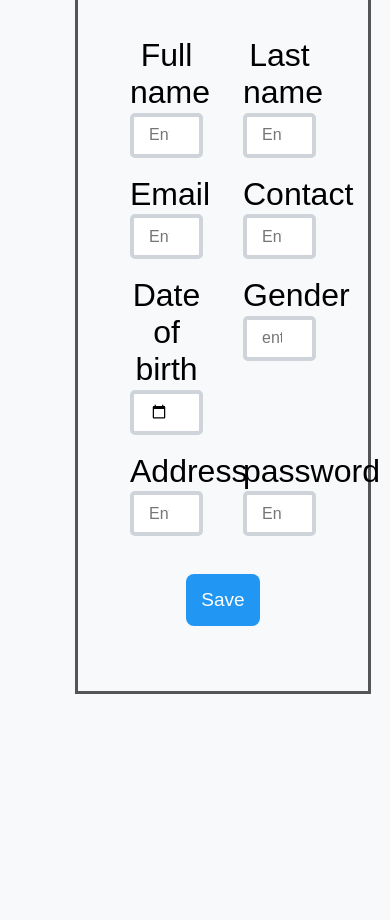
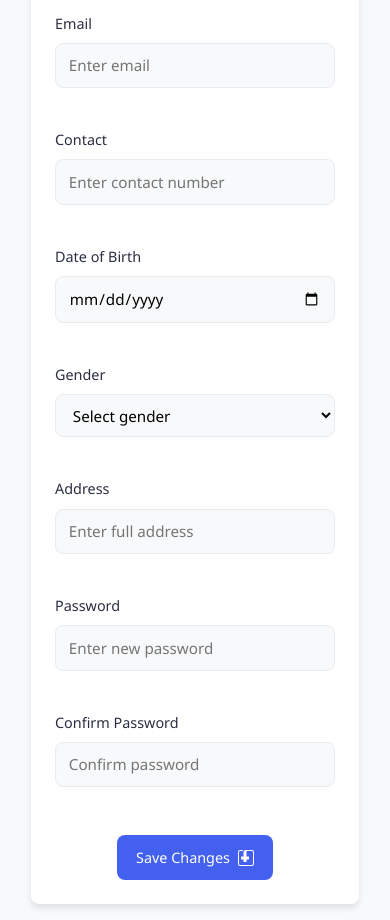
Before and after one commit to Pythonproject18/Clock-Chat, a Django app: template CLOCK_CHAT/templates/adminuser/admin_profile/admin_profile_update.html in a window 390 px wide. Shown: the part 551-1471 px from the top of the page. Before the commit the page ends 1245 px from the top, so only its background shows below. Run offline with Django 5.2, Linux system fonts and the light colour scheme; the template is opened without the code that fills it, so the values that code supplies are empty; some libraries are stand-ins or nearby versions.

Commit message:
admin_profile_update ui with complete responsive

```diff
--- a/CLOCK_CHAT/templates/adminuser/admin_profile/admin_profile_update.html
+++ b/CLOCK_CHAT/templates/adminuser/admin_profile/admin_profile_update.html
@@ -5,263 +5,364 @@
 
 {% block content %}
 <div class="update-container">
-    <div class="form-container">
-        <head>
-           <div class=" form-title">Update Profile</div>
-           <link rel="stylesheet" href="style.css">
-        </head>
+    <div class="form-card">
+        <div class="form-header">
+            <h2 class="form-title">Update Profile</h2>
+            <p class="form-subtitle">Manage your account details</p>
+        </div>
 
         <form class="user-form" action="/admin/profile/update/" method="post" enctype="multipart/form-data">
             {% csrf_token %}
 
-            <div class="profile-pic-container ">
+            <div class="profile-section">
                 <div class="profile-pic-wrapper">
-                <img id="profile-image" class="profile-icon" src="{% static 'images/default-profile.png' %}" alt="Profile Picture">
-                <label for="imageUpload" class="plus-icon"> + </label>
+                    <img id="profile-image" class="profile-icon" src="\static\images\default_avatar.png" alt="Profile Picture">
+                    <label for="imageUpload" class="upload-icon">
+                        <svg xmlns="http://www.w3.org/2000/svg" width="16" height="16" fill="currentColor" viewBox="0 0 16 16">
+                            <path d="M8 4a.5.5 0 0 1 .5.5v3h3a.5.5 0 0 1 0 1h-3v3a.5.5 0 0 1-1 0v-3h-3a.5.5 0 0 1 0-1h3v-3A.5.5 0 0 1 8 4z"/>
+                        </svg>
+                    </label>
                     <input type="file" name="profile_image" id="imageUpload" accept="image/*">
                 </div>
-            <form action="#">
-            <div class="user-details">
-            <div class="input-box">
-              <span class="details">Full name</span>
-              <input type="text" name="full_name" placeholder="Enter full name" >
             </div>
-            <div class="input-box">
-              <span class="details">Last name</span>
-              <input type="text" name="last_name" placeholder="Enter last name">
+
+            <div class="form-grid">
+                <div class="form-group">
+                    <label for="full_name">Full Name</label>
+                    <input type="text" id="full_name" name="full_name" placeholder="Enter full name">
                 </div>
-            <div class="input-box">
-              <span class="details">Email</span>
-              <input type="email" name="email" placeholder="Enter email">
+
+                <div class="form-group">
+                    <label for="last_name">Last Name</label>
+                    <input type="text" id="last_name" name="last_name" placeholder="Enter last name">
                 </div>
-            <div class="input-box">
-              <span class="details">Contact</span>
-              <input type="text" name="contact" placeholder="Enter contact number">
+
+                <div class="form-group">
+                    <label for="email">Email</label>
+                    <input type="email" id="email" name="email" placeholder="Enter email">
                 </div>
-            <div class="input-box">
-              <span slass="details">Date of birth</span>
-              <input type="date" name="dob">
+
+                <div class="form-group">
+                    <label for="contact">Contact</label>
+                    <input type="text" id="contact" name="contact" placeholder="Enter contact number">
                 </div>
-            <div class='input-box'>
-              <span class="details">Gender</span>
-              <input type="text" name="Gender" placeholder="enter gender">
+
+                <div class="form-group">
+                    <label for="dob">Date of Birth</label>
+                    <input type="date" id="dob" name="dob">
                 </div>
-            <div class="input-box">
-              <span class="details">Address</span>
-              <input type="text" name="address" placeholder="Enter address">
+
+                <div class="form-group">
+                    <label for="gender">Gender</label>
+                    <select id="gender" name="gender">
+                        <option value="">Select gender</option>
+                        <option value="male">Male</option>
+                        <option value="female">Female</option>
+                        <option value="other">Other</option>
+                    </select>
                 </div>
-            <div class="input-box">
-                <span class="details">password</span>
-                <input type="text" name="password" placeholder="Enter password">
+
+                <div class="form-group span-2">
+                    <label for="address">Address</label>
+                    <input type="text" id="address" name="address" placeholder="Enter full address">
+                </div>
+
+                <div class="form-group">
+                    <label for="password">Password</label>
+                    <input type="password" id="password" name="password" placeholder="Enter new password">
+                </div>
+
+                <div class="form-group">
+                    <label for="confirm_password">Confirm Password</label>
+                    <input type="password" id="confirm_password" name="confirm_password" placeholder="Confirm password">
                 </div>
             </div>
-            <button type="submit">Save</button>
+
+            <div class="form-actions">
+                <button type="submit" class="submit-btn">
+                    <span>Save Changes</span>
+                    <svg xmlns="http://www.w3.org/2000/svg" width="16" height="16" fill="currentColor" viewBox="0 0 16 16">
+                        <path d="M2 1a1 1 0 0 0-1 1v12a1 1 0 0 0 1 1h12a1 1 0 0 0 1-1V2a1 1 0 0 0-1-1H9.5a1 1 0 0 0-1 1v4.5h2a.5.5 0 0 1 .5.5v2a.5.5 0 0 1-.5.5h-2v2a.5.5 0 0 1-.5.5h-2a.5.5 0 0 1-.5-.5v-2h-2a.5.5 0 0 1-.5-.5v-2a.5.5 0 0 1 .5-.5h2V2a2 2 0 0 1 2-2H14a2 2 0 0 1 2 2v12a2 2 0 0 1-2 2H2a2 2 0 0 1-2-2V2a2 2 0 0 1 2-2h2.5a.5.5 0 0 1 0 1H2z"/>
+                    </svg>
+                </button>
+            </div>
         </form>
     </div>
 </div>
+
 <style>
-    .update-container {
-        width:100%;
-        padding: 60px;
-        font: 32px Arial,sans-serif;
-    }
-    .form-container {
-        border: 3px solid  #555;
-        padding: 40px;
-        width: fit-content;
-    }
-    .update-container form .user-details{
-        display: flex;
-        flex-wrap: wrap;
-        justify-content: space-between;
-        margin: 20px  12px;
-    }
-    form .user-details .input-box{
-        margin-bottom: 18px;
-        width: calc(100% / 2 - 20px);
-    }
-    user.details .input-box  .details{
-        display: block;
-        font-weight: 400;
-        margin-bottom:5px;
-    }
-    .user-details .input-box input{
-        height: 45px;
-        width: 100%;
-        outline: none;
-        border-radius: 5px;
-        padding-left: 15px;
-        font-size: 16px;
-    }
-    .form-title {
-        text-align: center;
-        margin-bottom: 60px;
-        font-size: 35px;
+    :root {
+        --primary-color: #4361ee;
+        --primary-hover: #3a56d4;
+        --text-color: #2b2d42;
+        --light-gray: #f8f9fa;
+        --medium-gray: #e9ecef;
+        --dark-gray: #6c757d;
+        --white: #ffffff;
+        --border-radius: 8px;
+        --box-shadow: 0 4px 6px rgba(0, 0, 0, 0.1);
+        --transition: all 0.3s ease;
     }
 
-    .user-form {
+    * {
+        box-sizing: border-box;
+        margin: 0;
+        padding: 0;
+    }
+
+    body {
+        font-family: 'Segoe UI', Tahoma, Geneva, Verdana, sans-serif;
+        color: var(--text-color);
+        line-height: 1.6;
+        background-color: #f5f7ff;
+    }
+    .center-bodycontent{
+        width: 100%;
+    }
+    .update-container {
         display: flex;
-        flex-direction-columns: 2fr;
-        gap: 50px;
+        justify-content: center;
+        align-items: center;
+        min-height: 100vh;
+        padding: 2rem;
     }
-    .profile-pic-container {
+
+    .form-card {
+        background-color: var(--white);
+        border-radius: var(--border-radius);
+        box-shadow: var(--box-shadow);
+        width: 100%;
+        max-width: 900px;
+        padding: 2.5rem;
+        transition: var(--transition);
+    }
+
+    .form-header {
         text-align: center;
-        margin-bottom: 25px;
+        margin-bottom: 2.5rem;
     }
-    .profile-pic-section {
-        margin-top; 25px;
+
+    .form-title {
+        font-size: 1.8rem;
+        font-weight: 600;
+        color: var(--primary-color);
+        margin-bottom: 0.5rem;
     }
+
+    .form-subtitle {
+        color: var(--dark-gray);
+        font-size: 0.95rem;
+    }
+
+    /* Profile Picture Section */
+    .profile-section {
+        display: flex;
+        justify-content: center;
+        margin-bottom: 2rem;
+    }
+
+    .profile-pic-wrapper {
+        position: relative;
+        width: 120px;
+        height: 120px;
+    }
+
     .profile-icon {
-        width: 160%;
-        height: 160;
-        border-radius: 90%;
+        width: 100%;
+        height: 100%;
         object-fit: cover;
-        border: 10px solid #ddd;
-        margin-bottom: 15px;
-        display: block;
-        curser: pointer;
+        border-radius: 50%;
+        border: 3px solid #e0e0e0;
+        background-color: #f5f5f5;
+    }
+
+    .upload-icon {
+        position: absolute;
+        bottom: 5px;
+        right: 5px;
+        background-color: var(--primary-color);
+        color: white;
+        width: 28px;
+        height: 28px;
+        border-radius: 50%;
+        display: flex;
+        align-items: center;
+        justify-content: center;
+        cursor: pointer;
+        box-shadow: 0 2px 4px rgba(0,0,0,0.2);
+        transition: var(--transition);
+    }
+
+    .upload-icon:hover {
+        background-color: var(--primary-hover);
+        transform: scale(1.1);
+    }
+
+    .upload-icon svg {
+        width: 14px;
+        height: 14px;
     }
 
     input[type="file"] {
         display: none;
     }
 
-    .file-upload-label {
-        padding: 5px 12px;
-        border-radius: 5px;
-        cursor: pointer;
-        font-size: 14px;
+    /* Form Grid */
+    .form-grid {
+        display: grid;
+        grid-template-columns: repeat(2, 1fr);
+        gap: 1.5rem;
+        margin-bottom: 2rem;
     }
 
-    .user-form input {
-        padding: 10px 30px;
-        font-size: 15px;
-        border: 4px  solid #ced4da;
-        border-radius: 5px;
+    .form-group {
+        display: flex;
+        flex-direction: column;
     }
 
-    button[type="submit"] {
-        background-color: #2196f3;
-        color: #fff;
-        padding: 15px;
-        border: none;
-        border-radius: 8px;
-        font-size: 19px;
+    .form-group.span-2 {
+        grid-column: span 2;
     }
 
-    button[type="submit"]:hover {
-        background-color: #0b7dda;
+    .form-group label {
+        font-size: 0.9rem;
+        font-weight: 500;
+        margin-bottom: 0.5rem;
+        color: var(--text-color);
     }
 
-    .circle-icon {
-        width: 400px;
-        height: 400px;
-        border-radius: 150%;
-    }
-    .profile-pic-wrapper {
-        position: relative;
-        display: inline-block;
-        width: 100px;
-        height: auto;
+    .form-group input,
+    .form-group select {
+        padding: 0.75rem 1rem;
+        border: 1px solid var(--medium-gray);
+        border-radius: var(--border-radius);
+        font-size: 0.95rem;
+        transition: var(--transition);
+        background-color: var(--light-gray);
     }
 
-    .profile-icon {
-        width: 250px;
-        height: 250px;
-        object-fit: cover;
-        border: 4px solid rgb(0, 109, 212);
-        margin-bottom: 10px;
-        display: block;
-        border-radius: 100%;
+    .form-group input:focus,
+    .form-group select:focus {
+        outline: none;
+        border-color: var(--primary-color);
+        box-shadow: 0 0 0 3px rgba(67, 97, 238, 0.2);
+        background-color: var(--white);
     }
 
-    .plus-icon {
-        position: absolute;
-        bottom: 4px;
-        right: -23px;
-        background-color: black;
-        color: #fff;
-        font-size: 17px;
-        padding: 3px 8px;
-        border-radius: 8px;
-        cursor: pointer;
-        transition: background-color 0.3s;
+    /* Form Actions */
+    .form-actions {
+        display: flex;
+        justify-content: center;
     }
 
-    .plus-icon:hover {
-        background-color: #0b7dda;
+    .submit-btn {
+        background-color: var(--primary-color);
+        color: var(--white);
+        border: none;
+        border-radius: var(--border-radius);
+        padding: 0.8rem 1.5rem;
+        font-size: 1rem;
+        font-weight: 500;
+        cursor: pointer;
+        transition: var(--transition);
+        display: flex;
+        align-items: center;
+        gap: 0.5rem;
     }
 
-    @media (min-width: 960px) {
+    .submit-btn:hover {
+        background-color: var(--primary-hover);
+        transform: translateY(-2px);
+        box-shadow: 0 4px 8px rgba(0, 0, 0, 0.1);
+    }
 
+    .submit-btn svg {
+        width: 16px;
+        height: 16px;
+    }
 
-    .profile-icon {
-        width: 150px;
-        height: 150px;
+    /* Responsive adjustments */
+    @media (max-width: 768px) {
+        .form-grid {
+            grid-template-columns: 1fr;
+        }
 
+        .form-group.span-2 {
+            grid-column: span 1;
+        }
+
+        .update-container {
+            padding: 1rem;
+        }
+
+        .form-card {
+            padding: 1.5rem;
         }
     }
-@media (min-width: 1200px) {
-    .container{
-        width:100% !important ;
+
+    @media (max-width: 480px) {
+        .form-title {
+            font-size: 1.5rem;
         }
 
-
-}
-@media (min-width: 992px) {
-    .container{
-        width:100% !important ;
+        .form-subtitle {
+            font-size: 0.85rem;
         }
 
-
-}
-@media (min-width: 768px) {
-    .container{
-        width:100% !important ;
+        .profile-pic-wrapper {
+            width: 100px;
+            height: 100px;
         }
 
-
-}
-@media (min-width: 576px) {
-    .container{
-        width:100% !important ;
+        .upload-icon {
+            width: 24px;
+            height: 24px;
         }
 
+        .upload-icon svg {
+            width: 12px;
+            height: 12px;
+        }
 
+        .form-group input,
+        .form-group select {
+            padding: 0.6rem 0.8rem;
         }
-@media (min-width: 1200px) {
-    .container, .container-lg, .container-md, .container-sm, .container-xl {
-        width: 100% !important;
+
+        .submit-btn {
+            padding: 0.7rem 1.2rem;
+            font-size: 0.9rem;
         }
-}
-    @media (min-width: 1200px) {
-        .container, .container-lg, .container-md, .container-sm, .container-xl {
-            width: 100% !important;
-        }
-    }
-    .container, .container-fluid, .container-lg, .container-md, .container-sm, .container-xl {
-        width: 100%;
-        padding-right: 15px;
-        padding-left: 15px;
-        margin-right: auto;
-        margin-left: auto;
     }
 </style>
 
-<!-- Optional: JavaScript for live image preview -->
 <script>
+    document.addEventListener('DOMContentLoaded', function() {
         const imageUpload = document.getElementById("imageUpload");
-    const profileImage = document.getElementById("profileImage");
+        const profileImage = document.getElementById("profile-image");
 
-    imageUpload.addEventListener("change", function () {
+        imageUpload.addEventListener("change", function() {
             const file = this.files[0];
             if (file) {
                 const reader = new FileReader();
-            reader.onload = function (e) {
+                reader.onload = function(e) {
                     profileImage.src = e.target.result;
                 };
                 reader.readAsDataURL(file);
             }
         });
+
+        // Add focus styles dynamically
+        const inputs = document.querySelectorAll('.form-group input, .form-group select');
+        inputs.forEach(input => {
+            input.addEventListener('focus', function() {
+                this.parentNode.querySelector('label').style.color = 'var(--primary-color)';
+            });
+
+            input.addEventListener('blur', function() {
+                this.parentNode.querySelector('label').style.color = 'var(--text-color)';
+            });
+        });
+    });
 </script>
 {% endblock %}
--- a/CLOCK_CHAT/views/admin_view.py
+++ b/CLOCK_CHAT/views/admin_view.py
@@ -1,5 +1,5 @@
 from django.views import View
-from ..services import auth_service,user_service
+from ..services import auth_service
 from django.shortcuts import render, redirect
 from CLOCK_CHAT.constants.default_values import Role
 from CLOCK_CHAT.decorator import role_required, auth_required
```
Lines whose indentation alone changed are shown as unchanged.
